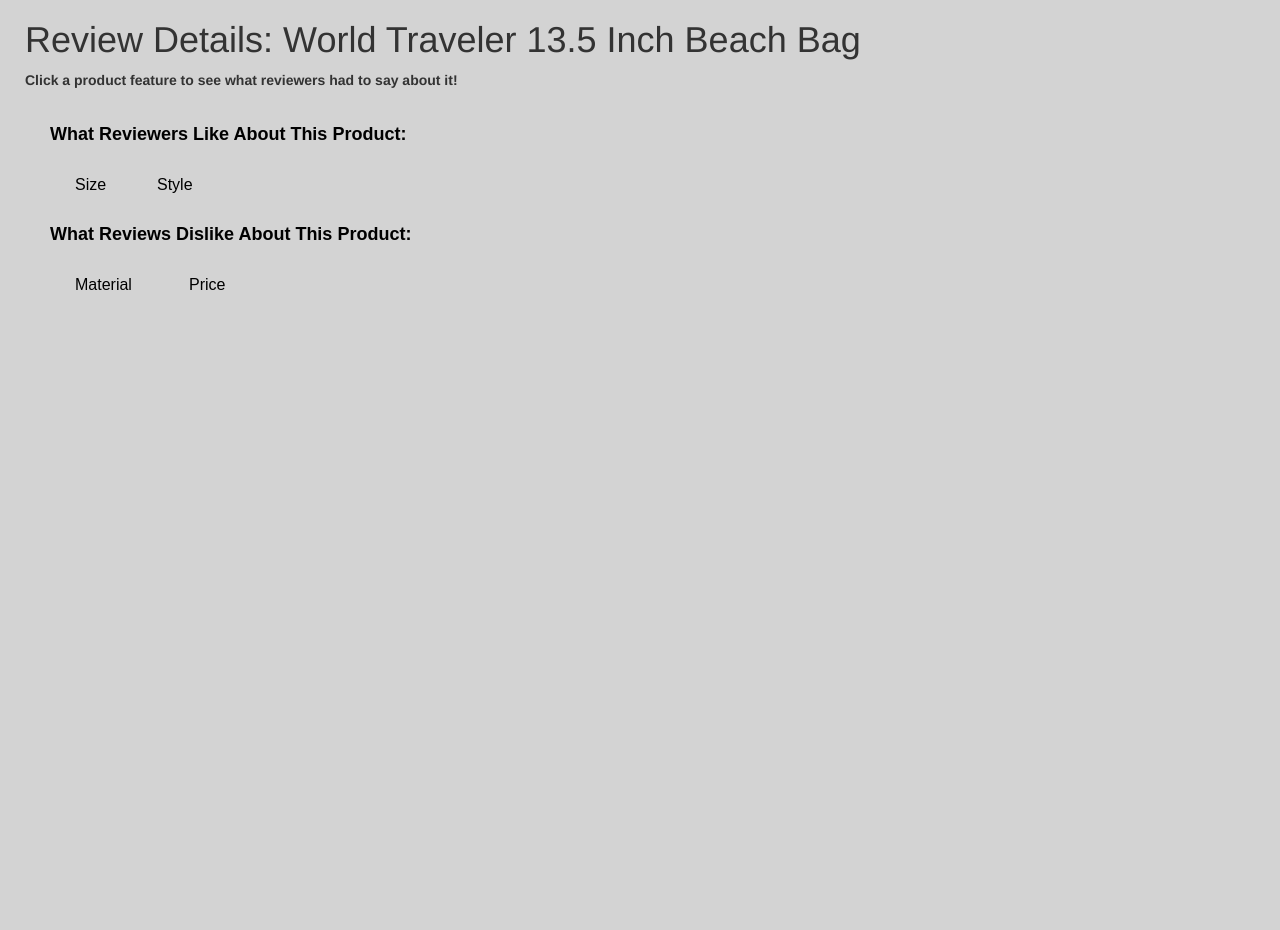
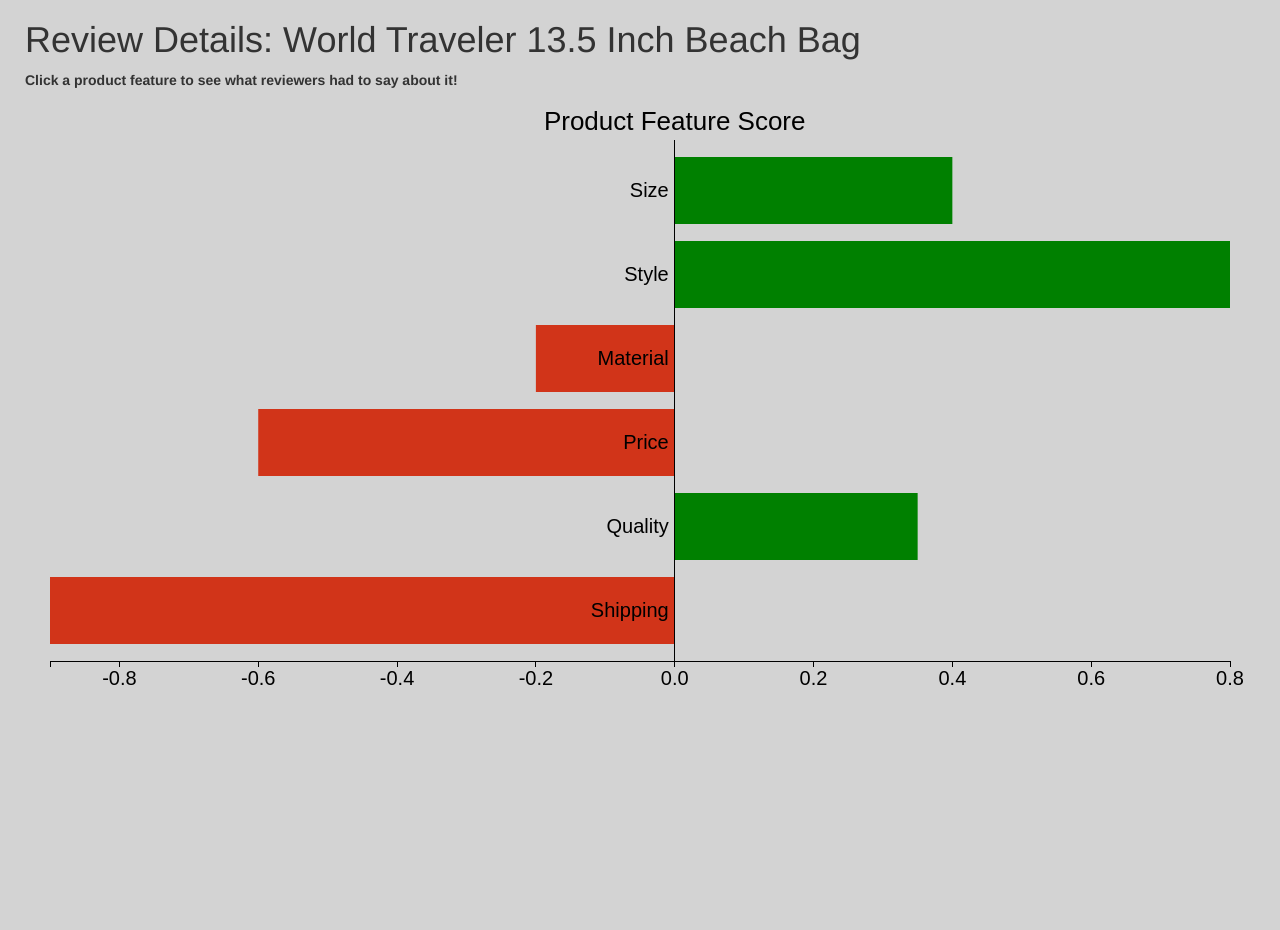
Before and after one commit to ishikaarora/Aspect-Sentiment-Analysis-on-Amazon-Reviews, a Flask app: page / in a window 1280 px wide. Shown: the top 930 px of the page. Run offline with Flask 2, Linux system fonts and the light colour scheme; some libraries are stand-ins or nearby versions.

Commit message:
created bar chart to display aspect scores

```diff
--- a/UI_stuff/templates/Review.html
+++ b/UI_stuff/templates/Review.html
@@ -11,14 +11,24 @@
 
      <title>Product Review</title>
 
-     <script type="text/javascript" src="static/D3/d3.v3.min.js"></script>
-     <script type="text/javascript" src="static/D3/d3.tip.v0.6.3.js"></script>
+     <script type="text/javascript" src="../static/D3/d3.v3.min.js"></script>
+     <script type="text/javascript" src="../static/D3/d3.tip.v0.6.3.js"></script>
      <link href="static/css/bootstrap.min.css" rel="stylesheet">
 
      <script language="JavaScript" type="text/javascript"
      src="https://ajax.googleapis.com/ajax/libs/jquery/3.1.0/jquery.min.js">
      </script>
      <style>
+     .axis text {
+        font: 20px sans-serif;
+      }
+
+      .axis path,
+      .axis line {
+        fill: none;
+        stroke: #000;
+        shape-rendering: crispEdges;
+      }
       body {background-color: #D3D3D3;}
       .d3_tooltip {
         background: #484848;
@@ -45,6 +55,8 @@
         var w = window.innerWidth
         var h = window.innerHeight
         var barPadding = 50
+
+        graphH = h/1.4
 
         var svg = d3.select("body")
                 .append("svg")
@@ -85,7 +97,61 @@
              "Material": ["Brought it on vacation for a week and one of the straps is already tearing.", "The material is a little cheaply made, however for the price, that is expected."], "Price": ["Too Expensive!", "This bag is not worth the price!"]
         }
 
-        // to evenly space aspects
+        Scores = [["Size", 0.4], ["Style", 0.8], ["Material", -0.2, ], ["Price", -0.6],
+        ["Quality",0.35], ["Shipping", -0.9]]
+
+
+        var scaleX = d3.scale.linear()
+          .domain(d3.extent(Scores, function(d) { return d[1]; }))
+          .range([barPadding, w-barPadding]);
+
+        var scaleY = d3.scale.ordinal()
+          .domain(Scores.map(function(d) { return d[0]; }))
+          .rangeRoundBands([barPadding, graphH], .2);
+
+        svg.selectAll("rect")
+          .data(Scores)
+          .enter()
+          .append("rect")
+          .attr("fill", function(d) {
+            if(d[1] > 0) { return "green" } else {return "#d13419" }})
+          .attr("x", function(d) { return scaleX(Math.min(0, d[1])); })
+          .attr("y", function(d) { return scaleY(d[0]); })
+          .attr("width", function(d) { return Math.abs(scaleX(d[1]) - scaleX(0)); })
+          .attr("height", scaleY.rangeBand());
+
+
+        var xAxis = d3.svg.axis()
+          .scale(scaleX)
+          .orient("bottom");
+
+        var yAxis = d3.svg.axis()
+          .scale(scaleY)
+          .orient("left")
+          .tickSize(0)
+          .tickPadding(6);
+
+        svg.append("g")
+          .attr("class", "x axis")
+          .attr("transform", "translate(0," +graphH+ ")")
+          .call(xAxis);
+
+        svg.append("g")
+          .attr("class", "y axis")
+          .attr("transform", "translate(" + scaleX(0) + ",0)")
+          .call(yAxis);
+
+
+        barHeader = [0, "Product Feature Score"]
+        svg.append("text")
+          .text(barHeader[1])
+          .attr("x", scaleX(barHeader[0]))
+          .attr("y", barPadding-10)
+          .attr("font-family", "sans-serif")
+          .attr("font-size", "26px")
+          .attr("text-anchor", "middle")
+
+        /* to evenly space aspects
         goodBands = [75]
         for(var i=0; i<goodAspects.length-1; i++){
           var wordLength = goodAspects[i].length
@@ -106,9 +172,9 @@
 
         scaleBad = d3.scale.ordinal()
           .domain(badAspects)
-          .range(badBands)
+          .range(badBands)*/
 
-
+        /*
         svg.selectAll("goodText")
             .data(goodAspects)
             .enter()
@@ -136,7 +202,7 @@
             .on("mouseover", function(d) { d3.select(this).style("cursor", 'pointer')})
             .on("mouseout", function(d) { d3.select(this).style("cursor", 'default')})
 
-
+          */
 
         good_clicked=false;
         prevAspectGood = ""
@@ -212,23 +278,6 @@
             }
         }
 
-
-        svg.append("text")
-            .text("What Reviews Dislike About This Product:")
-            .attr("font-family", "sans-serif")
-            .attr("font-weight", "bold")
-            .attr("font-size", "18px")
-            .attr("transform", "translate(50,150)")
-
-
-        svg.append("text")
-            .text("What Reviewers Like About This Product:")
-            .attr("font-family", "sans-serif")
-            .attr("font-weight", "bold")
-            .attr("font-size", "18px")
-            .attr("transform", "translate(50,50)")
-
-
     </script>
 
 
```
